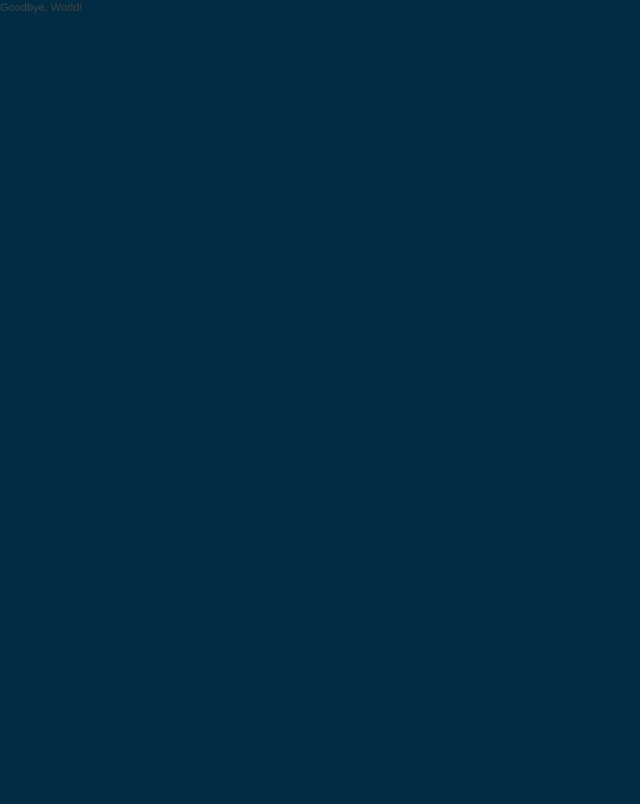
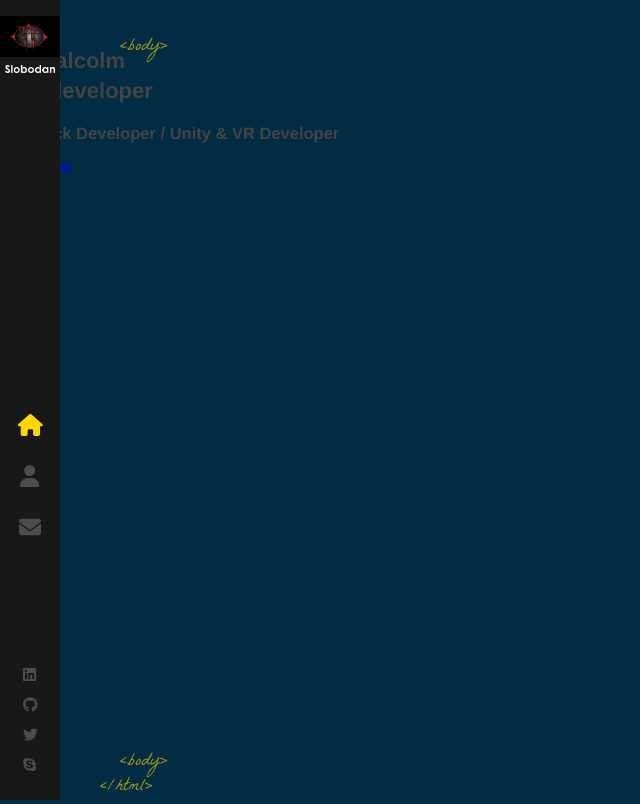
Before and after one commit to Redwindmh/mh_portfolio, a React (Create React App) app: page / in a window 1280 px wide. Shown: the whole page, without its empty margins (0-640 px from the left). Built offline with nearby package versions, Linux system fonts and the light colour scheme.

Commit message:
More updates to Home page

```diff
--- a/src/App.js
+++ b/src/App.js
@@ -8,8 +8,9 @@ function App() {
   return (
     <>
       <Routes>
-        <Route path="/" element={<Layout />} />
-        <Route index element={<Home />} />
+        <Route path="/" element={<Layout />} >
+          <Route index element={<Home />} />
+        </Route>
       </Routes>
     </>
   );
--- a/src/components/Home/index.js
+++ b/src/components/Home/index.js
@@ -1,11 +1,16 @@
 import React from 'react';
+import { Link } from 'react-router-dom';
 import './index.css';
 
 const Home = () => {
 
     return (
-        <div>
-            Goodbye, World!
+        <div className="container">
+            <div>
+                <h1>Hi, <br /> I'm Malcolm<br />web developer</h1>
+                <h2>Fullstack Developer / Unity & VR Developer</h2>
+                <Link to="/contact" className="flat-button">CONTACT ME</Link>
+            </div>
         </div>
     )
 }
--- a/src/components/Layout/index.scss
+++ b/src/components/Layout/index.scss
@@ -22,3 +22,7 @@
 .bottom-tag-html {
     margin-left: -20px;
 }
+
+.container {
+
+}
```
